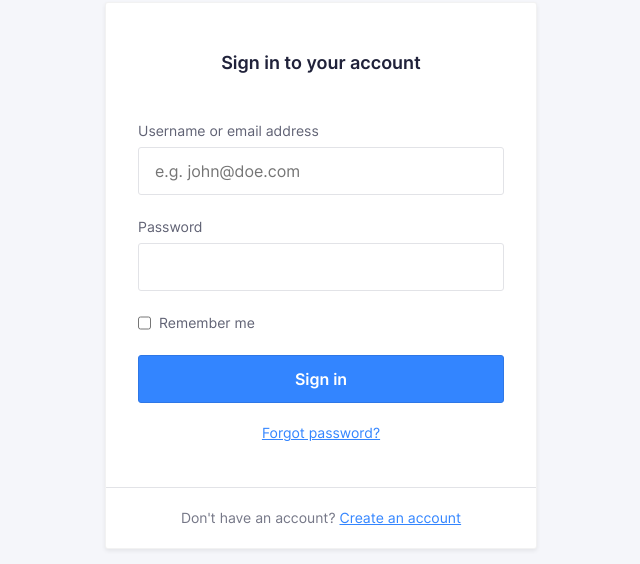
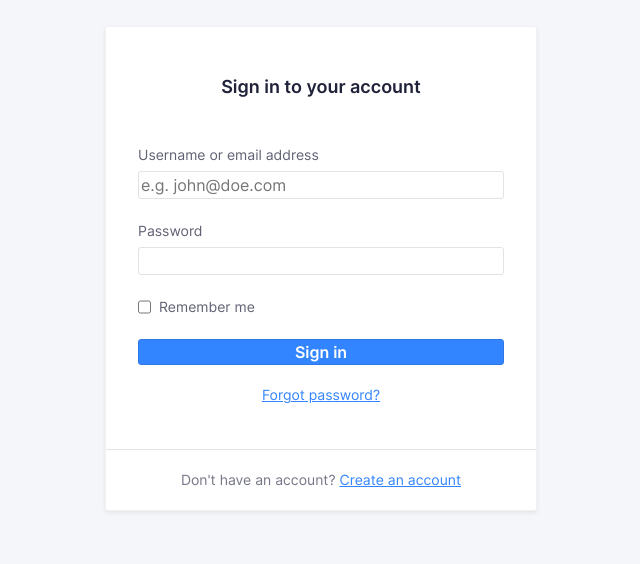
Before and after one commit to nmct-create3/login-form-design-WaegheXander, a plain HTML site: page index.html in a window 1280 px wide. Shown: the part 94-658 px from the top of the page, without its empty margins (319-959 px from the left). Drawn offline with Linux system fonts and the light colour scheme.

Commit message:
no is this final push

```diff
--- a/css/screen.css
+++ b/css/screen.css
@@ -565,7 +565,12 @@ a:focus {
   color: inherit;
   font-size: 16px;
   line-height: var(--global-whitespace-lg);
-  padding: calc((48px - (var(--global-border-width) * 2) - var(--global-whitespace-lg)) / 2)
+  padding: calc(
+      (
+          var(var(--global-whitespace-xl)) - (var(--global-border-width) * 2) -
+            var(--global-whitespace-lg)
+        ) / 2
+    )
     var(--global-whitespace-md);
   outline: none;
 }
@@ -613,7 +618,12 @@ a:focus {
   color: #ffffff;
   background-color: var(--global-alpha);
   line-height: var(--global-whitespace-lg);
-  padding: calc((48px - (var(--global-border-width) * 2) - var(--global-whitespace-lg)) / 2);
+  padding: calc(
+    (
+        var(var(--global-whitespace-xl)) - (var(--global-border-width) * 2) -
+          var(--global-whitespace-lg)
+      ) / 2
+  );
   width: 100%;
 }
 
--- a/index.html
+++ b/index.html
@@ -19,7 +19,7 @@
   <body>
     <section class="o-row o-row--lg o-row--body">
       <div class="o-container u-max-width-xs">
-        <h1 class="c-logo">
+        <h1 class="c-logo u-mb-xl">
           <svg class="c-logo__symbol" viewBox="0 0 119 24" xmlns="http://www.w3.org/2000/svg">
             <path
               class="c-logo__path--1"
```
